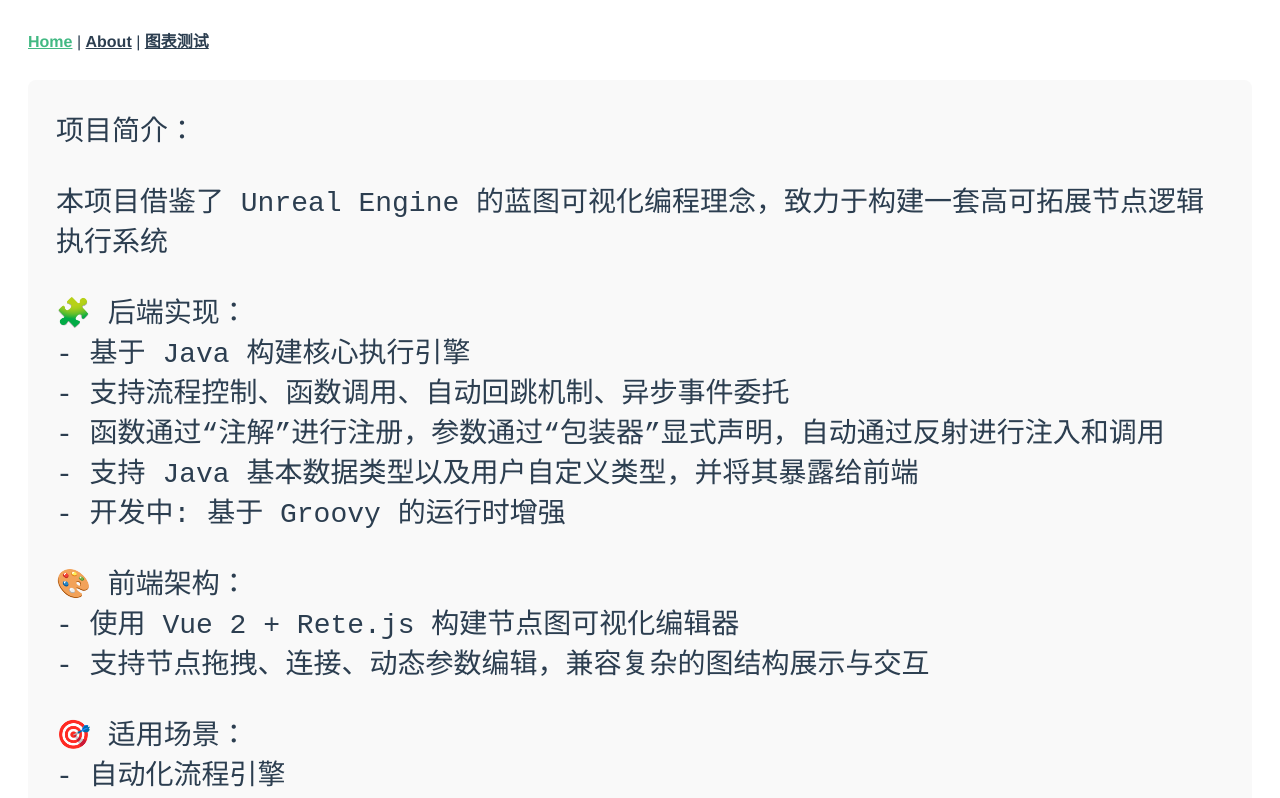
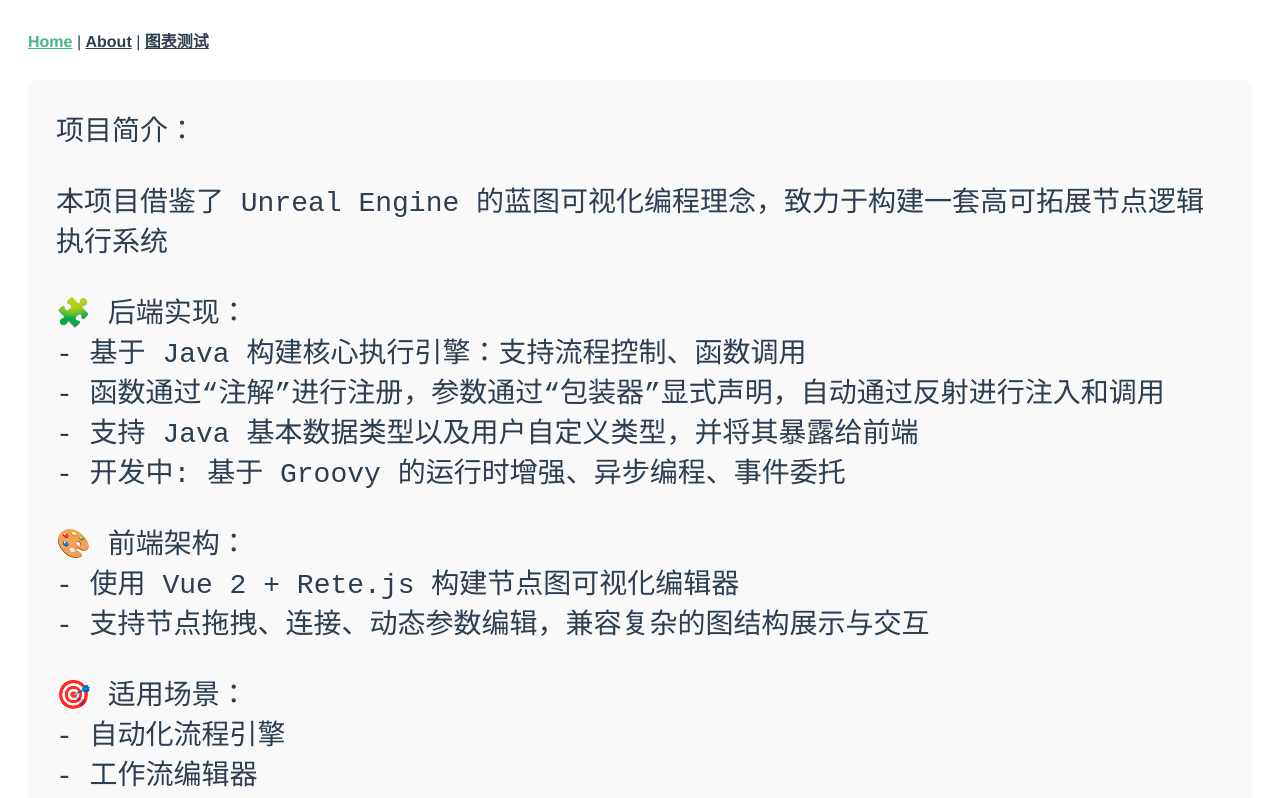
Before and after one commit to zhangshaobo2020/bluex-web, a Vue app: page / in a window 1280 px wide. Shown: the top 798 px of the page. Built offline with nearby package versions, Linux system fonts and the light colour scheme.

Commit message:
开发中

```diff
--- a/src/views/HomeView.vue
+++ b/src/views/HomeView.vue
@@ -6,11 +6,10 @@
 本项目借鉴了 Unreal Engine 的蓝图可视化编程理念，致力于构建一套高可拓展节点逻辑执行系统
 
 🧩 后端实现：
-- 基于 Java 构建核心执行引擎
-- 支持流程控制、函数调用、自动回跳机制、异步事件委托
+- 基于 Java 构建核心执行引擎：支持流程控制、函数调用
 - 函数通过“注解”进行注册，参数通过“包装器”显式声明，自动通过反射进行注入和调用
 - 支持 Java 基本数据类型以及用户自定义类型，并将其暴露给前端
-- 开发中: 基于 Groovy 的运行时增强
+- 开发中: 基于 Groovy 的运行时增强、异步编程、事件委托
 
 🎨 前端架构：
 - 使用 Vue 2 + Rete.js 构建节点图可视化编辑器
```
